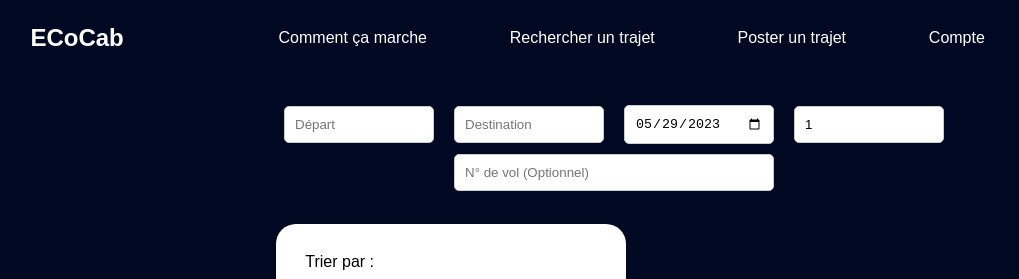
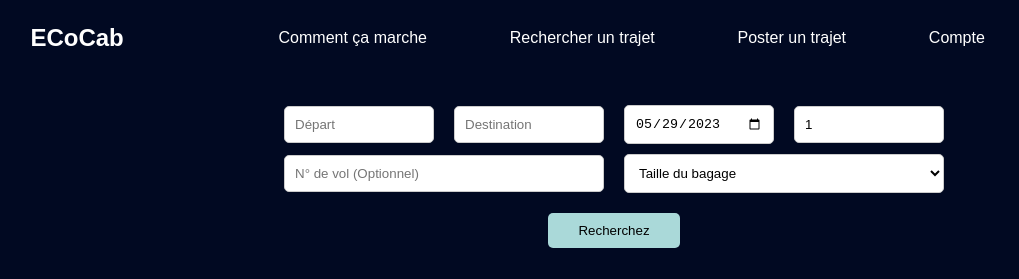
Before and after one commit to Julesc002/Stage-Ecocab, a React (Create React App) app: page /RechercherUnTrajet in a window 1280 px wide. Shown: the top 279 px of the page, without its empty margins (26-1045 px from the left). Built offline with nearby package versions, Linux system fonts and the light colour scheme; no server answers; a web font is replaced by a local one.

Commit message:
Ajout btn rechercher sur page recherche + ajout coordonnées sur le modèle trajet

```diff
--- a/src/pages/PageRechercherUnTrajet.js
+++ b/src/pages/PageRechercherUnTrajet.js
@@ -12,6 +12,7 @@ const PageRechercherUnTrajet = () => {
     const [date, setDate] = useState(new Date().toISOString().slice(0, 10));
     const [numberOfPeople, setNumberOfPeople] = useState(1);
     const [flightNumber, setFlightNumber] = useState("");
+    const [baggageSize, setBaggageSize] = useState("");
     const [travels, setTravels] = useState([]);
     const [selectedOption, setSelectedOption] = useState(null);
     const location = useLocation();
@@ -99,7 +100,17 @@ const PageRechercherUnTrajet = () => {
                 </div>
                 <div className="FormFindRoutes_Recherche2">
                     <input className="FormFindRoutes_Recherche2_inputTextFlightNumber" type="text" placeholder="N° de vol (Optionnel)" value={flightNumber} onChange={(e) => setFlightNumber(e.target.value)} />
-            </div></form>
+                </div>
+                <div className="FormFindRoutes_Recherche2">
+                    <select className="FormFindRoutes_Recherche2_selectBaggageSize" value={baggageSize} onChange={(e) => setBaggageSize(e.target.value)}>
+                        <option value="" disabled hidden>Taille du bagage</option>
+                        <option className="FormFindRoutes_Recherche2_selectBaggageSize_value" value="Sac à dos"> Sac à dos </option>
+                        <option className="FormFindRoutes_Recherche2_selectBaggageSize_value" value="Cabine"> Cabine </option>
+                        <option className="FormFindRoutes_Recherche2_selectBaggageSize_value" value="Soute"> Soute </option>
+                    </select>
+                </div>
+                <button className="FormFindRoutes_submitButton" type="submit"> Recherchez </button>
+            </form>
             <div className='containerTrierAndTrajets'>
                 <div className='containerTrierAndTrajets_trier'>
                     <p className='containerTrierAndTrajets_trier_title'>Trier par :</p>
```
Also changed, not shown: 1 other file (tests, documents, lock files or other folders). Lines whose indentation alone changed are shown as unchanged.
